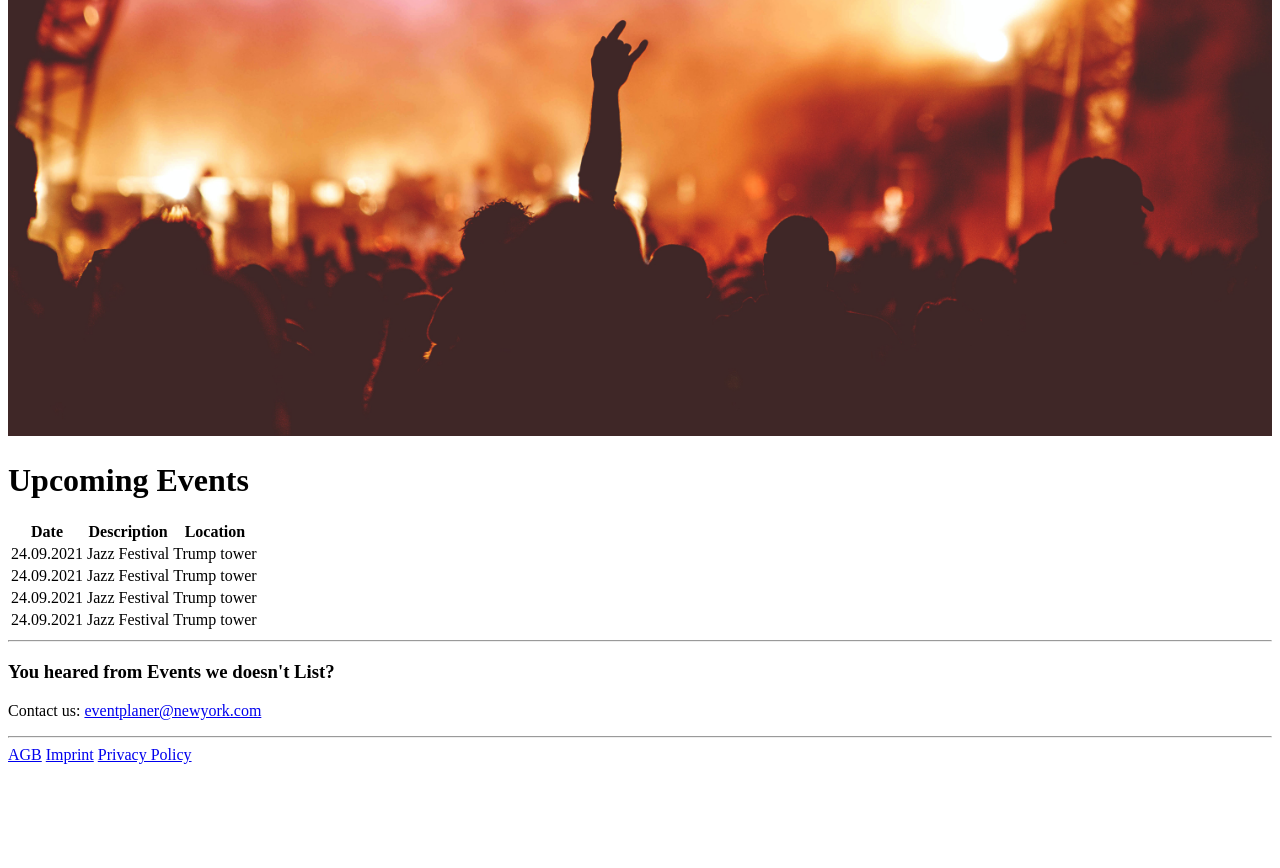
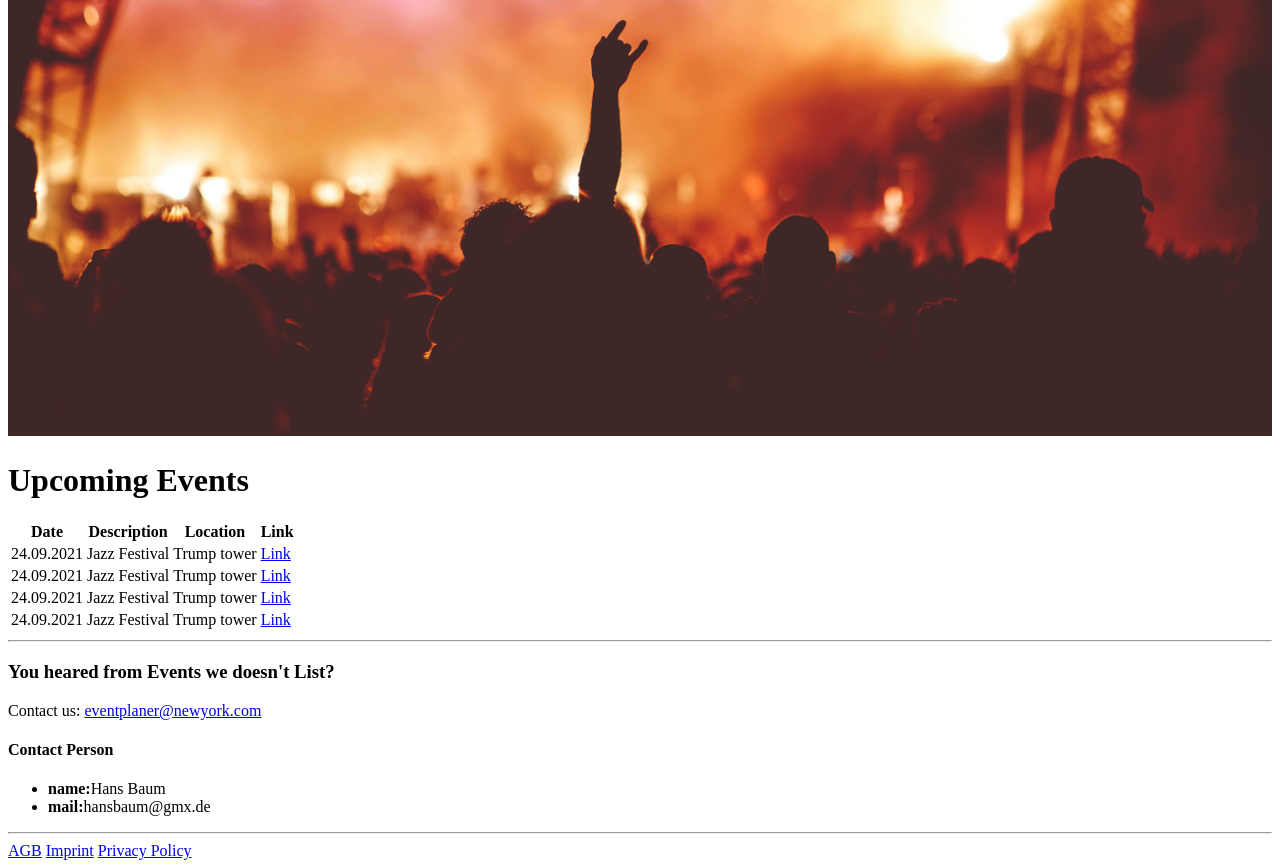
Before and after one commit to WhoopsImTop/GIS_Praktikum, a plain HTML site: page Aufgabe1/events.html in a window 1280 px wide. Shown: the part 491-1359 px from the top of the page. Before the commit the page ends 1263 px from the top, so only its background shows below. Drawn offline with Linux system fonts and the light colour scheme.

```diff
--- a/Aufgabe1/events.html
+++ b/Aufgabe1/events.html
@@ -25,25 +25,30 @@
                 <th>Date</th>
                 <th>Description</th>
                 <th>Location</th>
+                <th>Link</th>
                 <tr>
                     <td>24.09.2021</td>
                     <td>Jazz Festival</td>
                     <td>Trump tower</td>
+                    <td><a href="https://kjg-kollnau.de">Link</a></td>
                 </tr>
                 <tr>
                     <td>24.09.2021</td>
                     <td>Jazz Festival</td>
                     <td>Trump tower</td>
+                    <td><a href="https://kjg-kollnau.de">Link</a></td>
                 </tr>
                 <tr>
                     <td>24.09.2021</td>
                     <td>Jazz Festival</td>
                     <td>Trump tower</td>
+                    <td><a href="https://kjg-kollnau.de">Link</a></td>
                 </tr>
                 <tr>
                     <td>24.09.2021</td>
                     <td>Jazz Festival</td>
                     <td>Trump tower</td>
+                    <td><a href="https://kjg-kollnau.de">Link</a></td>
                 </tr>
             </table>
         </div>
@@ -51,6 +56,12 @@
         <div>
             <h3>You heared from Events we doesn't List?</h3>
             <p>Contact us: <a href="mailto:eventplaner@newyork.com">eventplaner@newyork.com</a></p>
+            <h4>Contact Person</h4>
+            <ul>
+                <li><strong>name:</strong>Hans Baum</li>
+                <li><strong>mail:</strong>hansbaum@gmx.de</li>
+            </ul>
+
         </div>
         <hr>
     </main>
```
Also changed, not shown: README.md.
